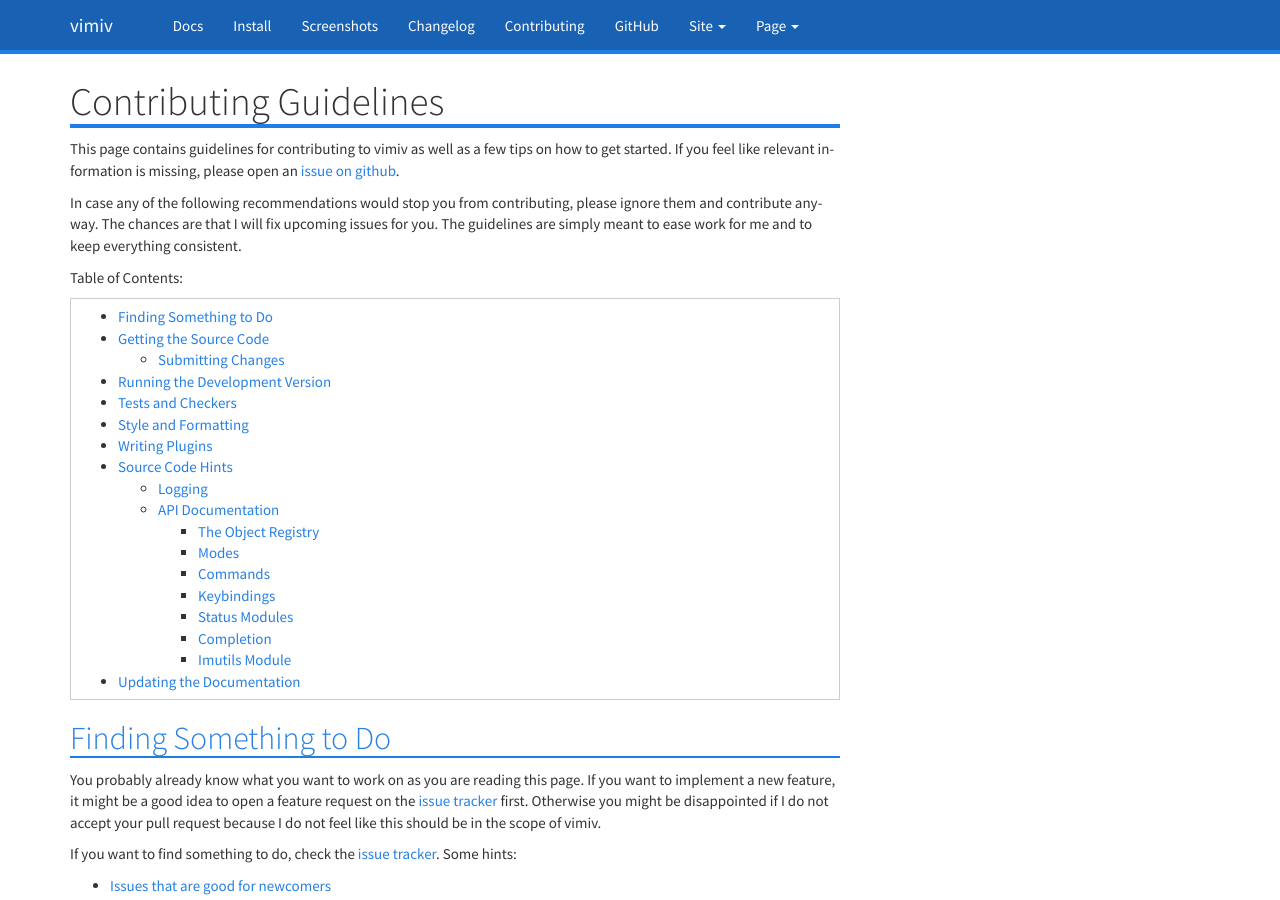
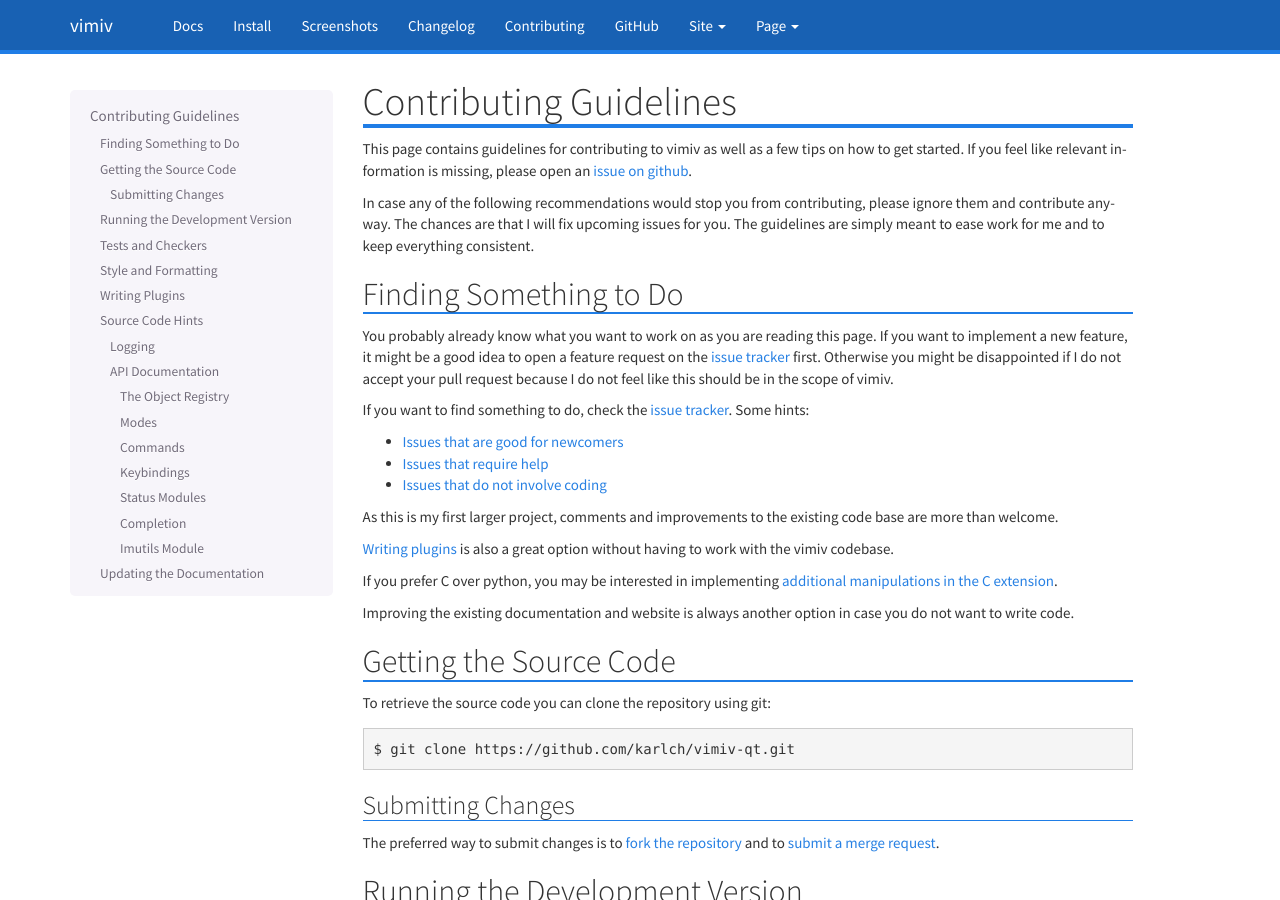
Before and after one commit to karlch/vimiv-qt, a Sphinx documentation site: the page built from docs/documentation/contributing.rst, in a window 1280 px wide and 900 px high. Built offline with Sphinx 7.4.7, drawn with Linux system fonts in a browser that asks for light colours.

Commit message:
Add sidebar for contributing docs page
The sidebar helps navigating the rather large page when reading through
all of it. The table of contents at the beginning was removed as it is
redundant with the sidebar.

```diff
--- a/docs/conf.py
+++ b/docs/conf.py
@@ -93,7 +93,7 @@
 #
 html_theme = "bootstrap"
 html_theme_path = sphinx_bootstrap_theme.get_html_theme_path()
-html_sidebars = {"**": []}
+html_sidebars = {"**contributing**": ["localtoc.html"]}
 
 # Add any paths that contain custom static files (such as style sheets) here,
 # relative to this directory. They are copied after the builtin static files,
--- a/docs/documentation/contributing.rst
+++ b/docs/documentation/contributing.rst
@@ -11,10 +11,6 @@
 please ignore them and contribute anyway. The chances are that I will fix
 upcoming issues for you. The guidelines are simply meant to ease work for me
 and to keep everything consistent.
-
-Table of Contents:
-
-.. contents:: :local:
 
 
 Finding Something to Do
```
